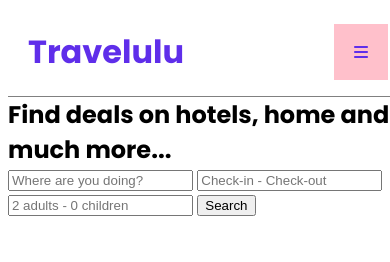
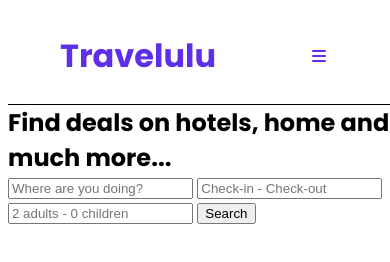
Before and after one commit to manuelaperezsimon/202207-w1chwe-adrian-arco-manuela-perez, a website: page index.html in a window 390 px wide. Drawn offline with nearby package versions, Linux system fonts and the light colour scheme; files that its build step writes are made by us from their sources.

Commit message:
add media queries to header

```diff
--- a/sass/partials/_header.scss
+++ b/sass/partials/_header.scss
@@ -4,7 +4,9 @@
   display: flex;
   padding: 10px;
   justify-content: space-between;
-  border-bottom: 1px grey solid;
+  border-color: colors.$grey-lane-color;
+  border-bottom: 1px solid;
+  font-weight: 700;
 }
 
 .header-title {
@@ -13,11 +15,21 @@
   align-items: center;
   padding: 10px;
   color: colors.$purple-color;
+  margin-left: 2rem;
+
+  @media (min-width: 900px) {
+    margin-left: 8rem;
+  }
 }
+
 .header-menu {
   display: flex;
-  background-color: pink;
   align-self: center;
   color: colors.$purple-color;
-  padding: 20px;
+  padding: 30px;
+  margin-right: 2rem;
+
+  @media (min-width: 900px) {
+    margin-right: 8rem;
+  }
 }
--- a/sass/variables/_colors.scss
+++ b/sass/variables/_colors.scss
@@ -1 +1,2 @@
 $purple-color: rgb(95, 46, 234);
+$grey-lane-color: #bca4ff;
```
